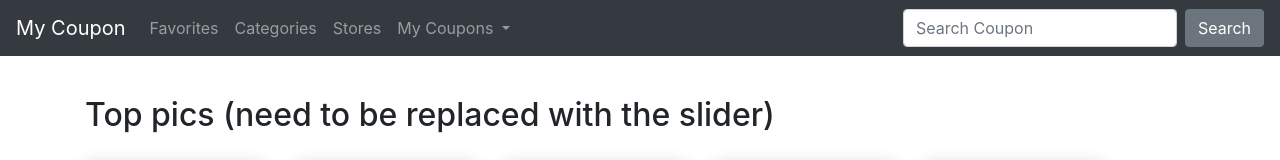
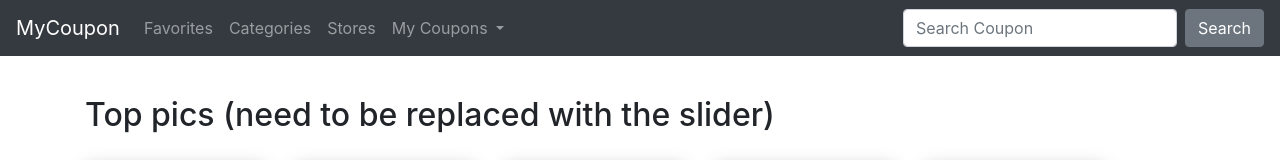
Before and after one commit to imcoder79/my-coupon-dev, an Angular app: page / in a window 1280 px wide. Shown: the top 160 px of the page. Built offline with nearby package versions, Linux system fonts and the light colour scheme; grey boxes are pictures that could not be loaded.

Commit message:
third changes

```diff
--- a/src/app/app.component.html
+++ b/src/app/app.component.html
@@ -1,6 +1,6 @@
 <header>
   <nav class="navbar navbar-expand-md fixed-top navbar-dark bg-dark">
-    <a class="navbar-brand" href="#">My Coupon</a>
+    <a class="navbar-brand" href="#">MyCoupon</a>
     <button class="navbar-toggler" type="button" data-toggle="collapse" data-target="#navbarSupportedContent" aria-controls="navbarSupportedContent" aria-expanded="false" aria-label="Toggle navigation">
       <span class="navbar-toggler-icon"></span>
     </button>
```
